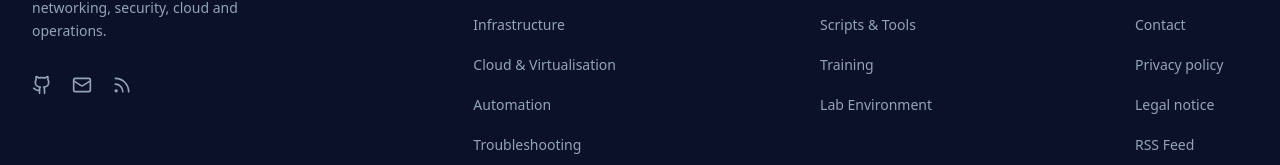
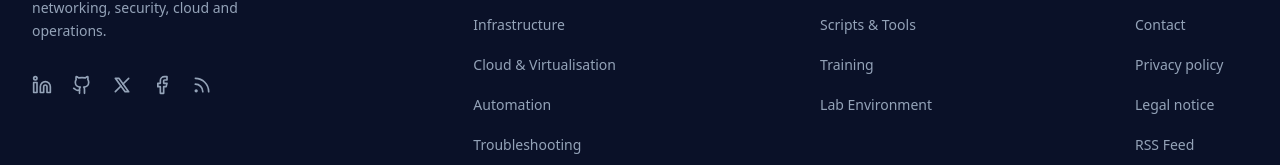
Before and after one commit to lepfsi/Site-PP, a Next.js app: page / in a window 1280 px wide. Shown: the part 5695-5860 px from the top of the page. Built offline with nearby package versions, Linux system fonts and the light colour scheme.

Commit message:
fix: restore all 5 social icons in footer
LinkedIn, GitHub, X, Facebook and RSS are back with valid hrefs
(GitHub external, RSS to feed.xml, others to /about until profiles exist)

```diff
--- a/src/components/Footer.tsx
+++ b/src/components/Footer.tsx
@@ -1,11 +1,35 @@
 "use client";
 
 import Link from "next/link";
-import { Github, Rss, Mail, Heart } from "lucide-react";
+import { Github, Linkedin, Rss, Heart, Facebook } from "lucide-react";
 import { useLanguage } from "@/lib/LanguageContext";
 import { CATEGORIES } from "@/lib/categories";
-import { SOCIAL_LINKS } from "@/lib/site";
+import { SOCIAL_LINKS, type SocialId } from "@/lib/site";
 import Logo from "./Logo";
+
+const XIcon = ({ size = 20 }: { size?: number }) => (
+  <svg
+    width={size}
+    height={size}
+    viewBox="0 0 24 24"
+    fill="none"
+    stroke="currentColor"
+    strokeWidth="2"
+    strokeLinecap="round"
+    strokeLinejoin="round"
+  >
+    <path d="M4 4l11.733 16H20L8.267 4z" />
+    <path d="M4 20l6.768-6.768m2.464-2.464L20 4" />
+  </svg>
+);
+
+const SOCIAL_ICONS: Record<SocialId, React.ComponentType<{ size?: number }>> = {
+  linkedin: Linkedin,
+  github: Github,
+  x: XIcon,
+  facebook: Facebook,
+  rss: Rss,
+};
 
 const FOOTER_RESOURCES = [
   { key: "footer.cheatsheets", href: "/resources#cheatsheets" },
@@ -24,12 +48,6 @@ const FOOTER_ABOUT = [
   { key: "footer.rss", href: "/feed.xml" },
 ] as const;
 
-const SOCIAL_ICONS = {
-  github: Github,
-  contact: Mail,
-  rss: Rss,
-} as const;
-
 export default function Footer() {
   const { t } = useLanguage();
 
@@ -47,7 +65,7 @@ export default function Footer() {
             </p>
 
             <div className="flex space-x-5">
-              {SOCIAL_LINKS.map(({ id, href, label }) => {
+              {SOCIAL_LINKS.map(({ id, href, label, external }) => {
                 const Icon = SOCIAL_ICONS[id];
                 return (
                   <Link
@@ -55,6 +73,7 @@ export default function Footer() {
                     href={href}
                     className="text-text-secondary hover:text-turquoise transition-colors"
                     title={label}
+                    {...(external ? { target: "_blank", rel: "noopener noreferrer" } : {})}
                   >
                     <Icon size={20} />
                   </Link>
--- a/src/lib/site.ts
+++ b/src/lib/site.ts
@@ -5,8 +5,12 @@ export const SITE = {
   github: "https://github.com/lepfsi/Site-PP",
 } as const;
 
-export const SOCIAL_LINKS = [
-  { id: "github", href: SITE.github, label: "GitHub" },
-  { id: "contact", href: `/about`, label: "Contact" },
+export type SocialId = "linkedin" | "github" | "x" | "facebook" | "rss";
+
+export const SOCIAL_LINKS: { id: SocialId; href: string; label: string; external?: boolean }[] = [
+  { id: "linkedin", href: "/about", label: "LinkedIn" },
+  { id: "github", href: SITE.github, label: "GitHub", external: true },
+  { id: "x", href: "/about", label: "X" },
+  { id: "facebook", href: "/about", label: "Facebook" },
   { id: "rss", href: "/feed.xml", label: "RSS" },
-] as const;
+];
```
